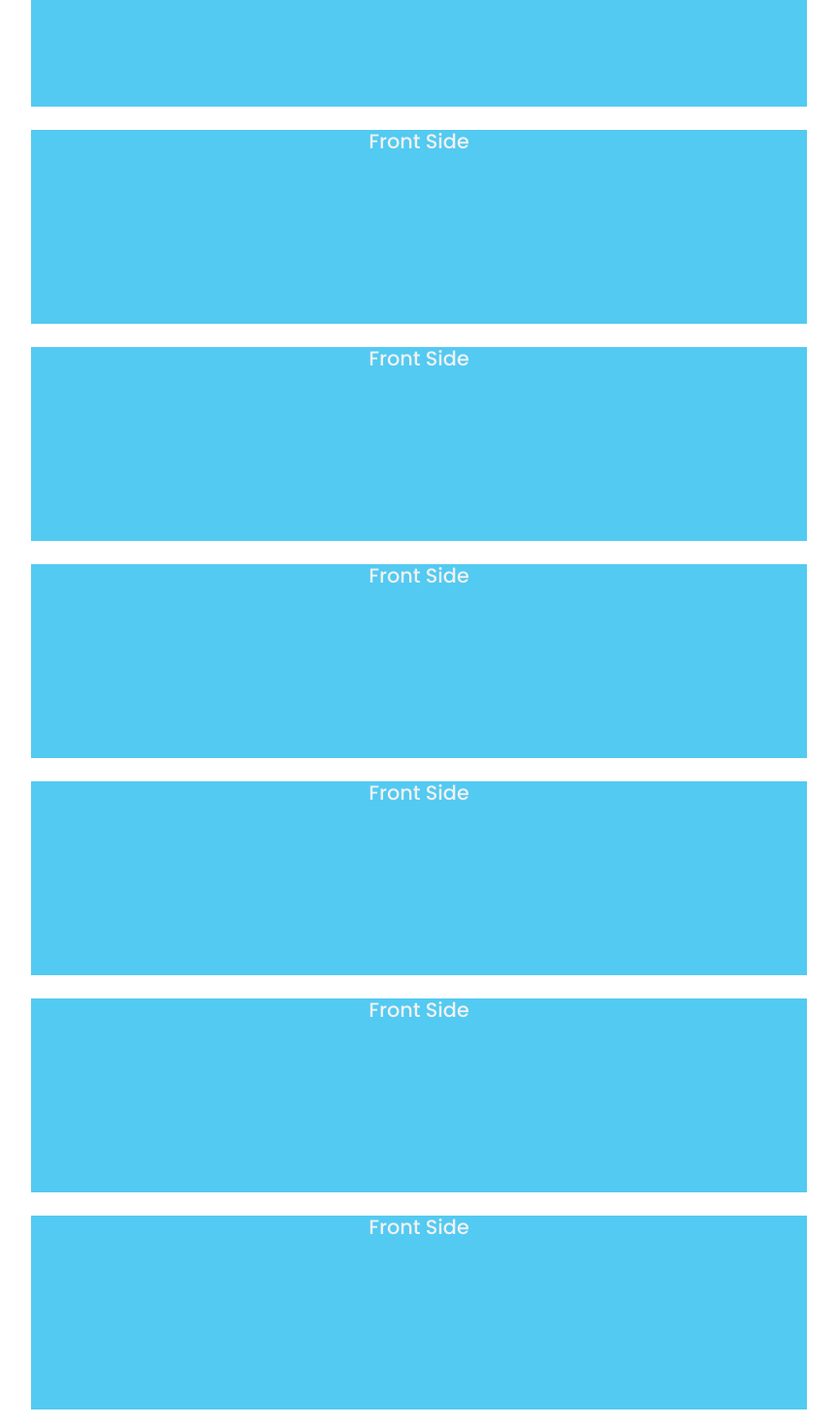
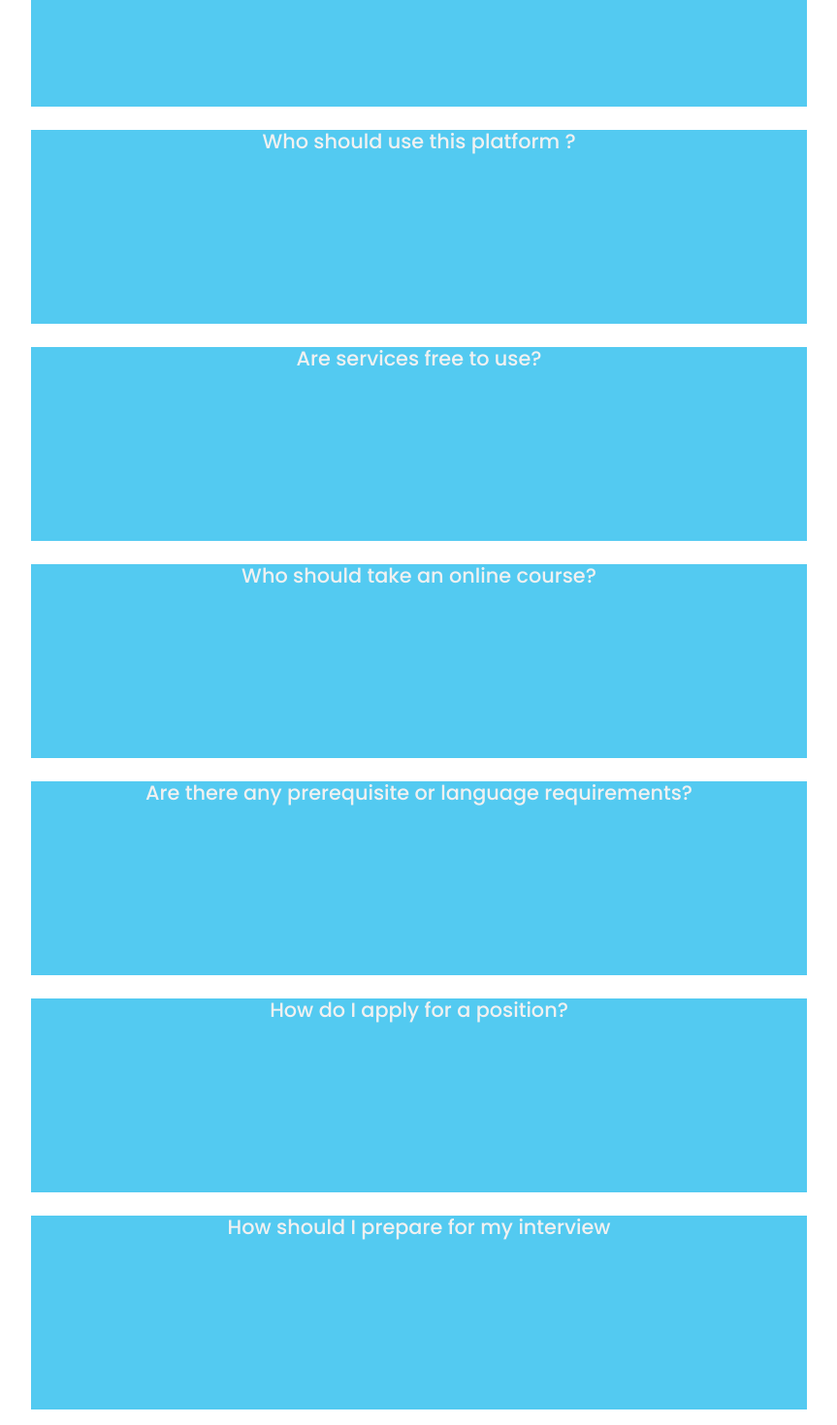
Before and after one commit to santushtisharma10/Elite-hackers, a React (Create React App) app in the folder frontend/: page /puzzles in a window 1280 px wide. Shown: the part 580-2050 px from the top of the page at 97% size, without its empty margins (208-1071 px from the left). Built offline with nearby package versions, Linux system fonts and the light colour scheme.

Commit message:
faq questions added

```diff
--- a/frontend/src/components/Home/Puzzles.jsx
+++ b/frontend/src/components/Home/Puzzles.jsx
@@ -15,7 +15,7 @@ const Puzzles = () => {
     <div class="flip-box">
         <div class="flip-box-inner">
             <div class="flip-box-front">
-                 <h2 class="text">Front Side</h2>
+                 <h2 class="text">What is this platform about?</h2>
             </div>
             <div class="flip-box-back">
                 <h2 class="text">Back Side</h2>
@@ -25,7 +25,7 @@ const Puzzles = () => {
     <div class="flip-box">
         <div class="flip-box-inner">
             <div class="flip-box-front">
-                 <h2 class="text">Front Side</h2>
+                 <h2 class="text">Who should use this platform ?</h2>
             </div>
             <div class="flip-box-back">
                 <h2 class="text">Back Side</h2>
@@ -35,7 +35,7 @@ const Puzzles = () => {
     <div class="flip-box">
         <div class="flip-box-inner">
             <div class="flip-box-front">
-                 <h2 class="text">Front Side</h2>
+                 <h2 class="text">Are services free to use?</h2>
             </div>
             <div class="flip-box-back">
                 <h2 class="text">Back Side</h2>
@@ -45,7 +45,7 @@ const Puzzles = () => {
     <div class="flip-box">
         <div class="flip-box-inner">
             <div class="flip-box-front">
-                 <h2 class="text">Front Side</h2>
+                 <h2 class="text">Who should take an online course?</h2>
             </div>
             <div class="flip-box-back">
                 <h2 class="text">Back Side</h2>
@@ -55,33 +55,35 @@ const Puzzles = () => {
     <div class="flip-box">
         <div class="flip-box-inner">
             <div class="flip-box-front">
-                 <h2 class="text">Front Side</h2>
+                 <h2 class="text">Are there any prerequisite or language requirements?</h2>
+            </div>
+            <div class="flip-box-back">
+                <h2 class="text">There are no prerequisites. Our courses are open to everyone who is interested in learning. All courses are conducted in English, thus we suggest learners to be proficient in English.</h2>
+            </div>
+        </div>
+    </div><br></br>
+    <div class="flip-box">
+        <div class="flip-box-inner">
+            <div class="flip-box-front">
+                 <h2 class="text">How do I apply for a position?</h2>
+            </div>
+            <div class="flip-box-back">
+                <h2 class="text">Visit Jobs page and view our current open positions. After reviewing the requirements, if your skills meet the specific requirements for one or more positions, please click “Apply for this Job” and complete all fields on the application. If no position meets your current interest, you can Submit Resume to us for future consideration.</h2>
+            </div>
+        </div>
+    </div><br></br>
+    <div class="flip-box">
+        <div class="flip-box-inner">
+            <div class="flip-box-front">
+                 <h2 class="text">How should I prepare for my interview</h2>
             </div>
             <div class="flip-box-back">
                 <h2 class="text">Back Side</h2>
             </div>
         </div>
     </div><br></br>
-    <div class="flip-box">
-        <div class="flip-box-inner">
-            <div class="flip-box-front">
-                 <h2 class="text">Front Side</h2>
-            </div>
-            <div class="flip-box-back">
-                <h2 class="text">Back Side</h2>
-            </div>
-        </div>
-    </div><br></br>
-    <div class="flip-box">
-        <div class="flip-box-inner">
-            <div class="flip-box-front">
-                 <h2 class="text">Front Side</h2>
-            </div>
-            <div class="flip-box-back">
-                <h2 class="text">Back Side</h2>
-            </div>
-        </div>
-    </div><br></br>
+
+
 </div>
 
   )
```
